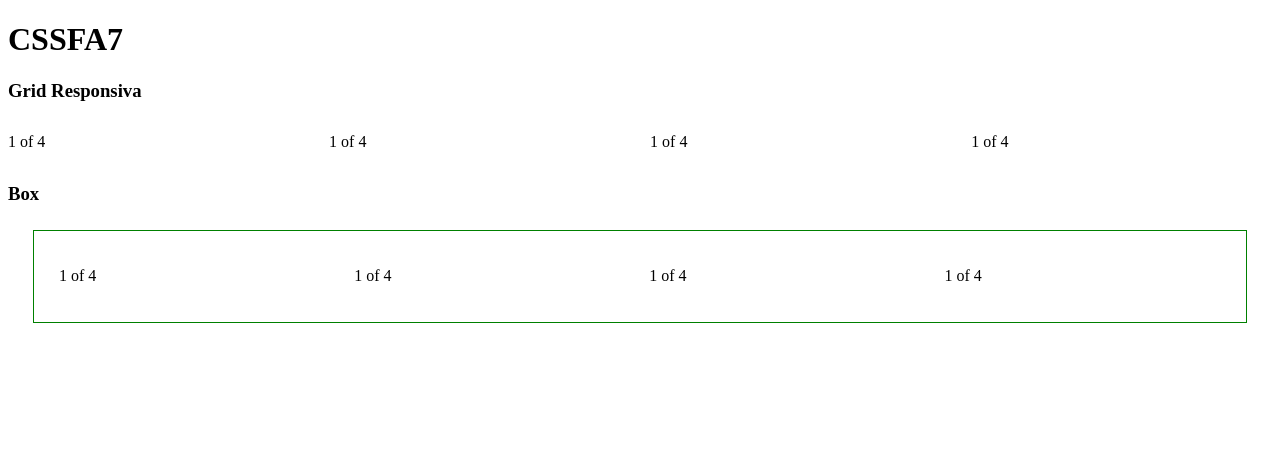
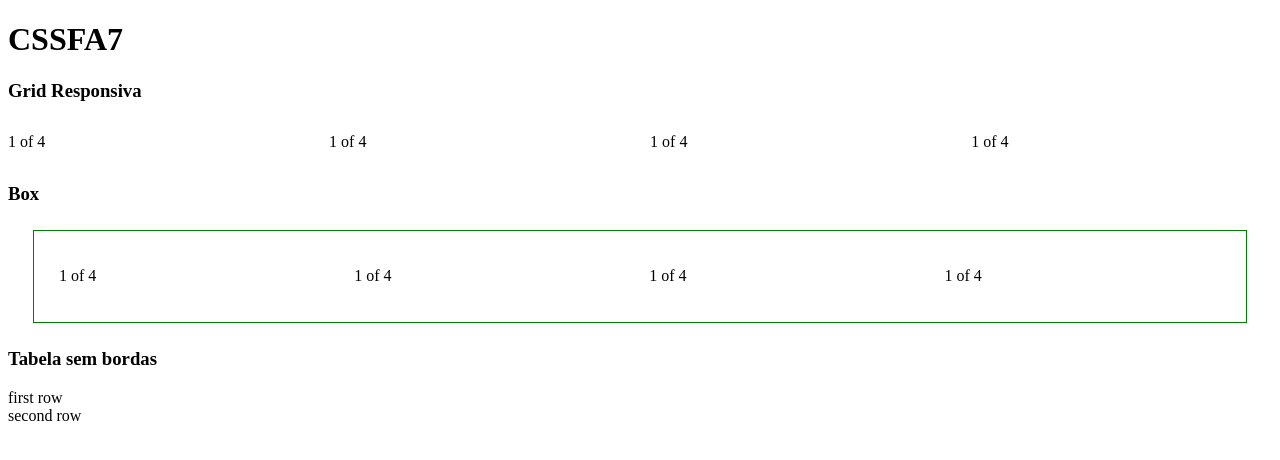
Before and after one commit to jedsonBrito/frameworkCss, a plain HTML site: page index.html in a window 1280 px wide. Drawn offline with Linux system fonts and the light colour scheme.

Commit message:
tabela sem bordas

```diff
--- a/fa7.css
+++ b/fa7.css
@@ -23,6 +23,9 @@
     padding: 25px;
     margin: 25px;
 }
+
+table {border: none;}
+
 
 /*Phone*/
 @media only screen and (max-width:320px){
--- a/index.html
+++ b/index.html
@@ -1,6 +1,7 @@
 <!doctype html>
 
 <html lang="en">
+
 <head>
 	<meta charset="utf-8">
 	<title>Demonstração CSSFA7</title>
@@ -43,5 +44,17 @@
 		</div>
 	</div>
 
+	<h3>Tabela sem bordas</h3>
+	<table cellspacing="0" cellpadding="0">
+		<tr>
+			<td class="first">first row</td>
+		</tr>
+		<tr>
+			<td class="second">second row</td>
+		</tr>
+	</table>
+
+
 </body>
+
 </html>
```
Lines whose indentation alone changed are shown as unchanged.
